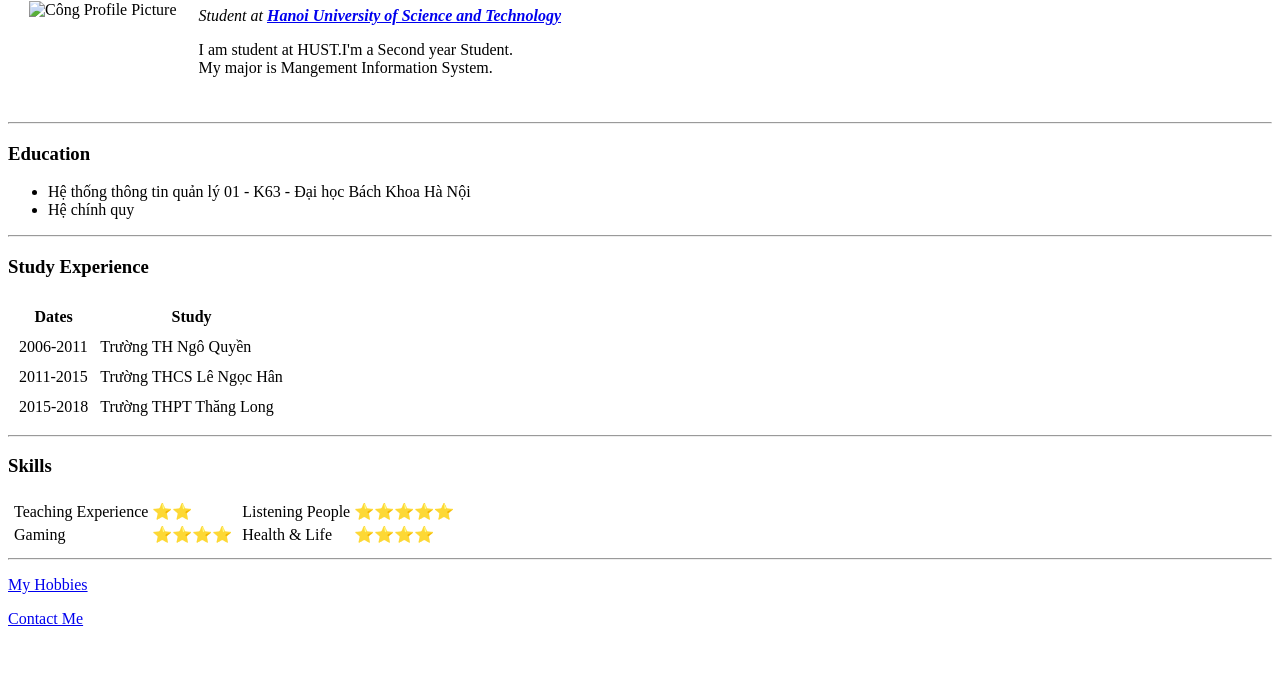
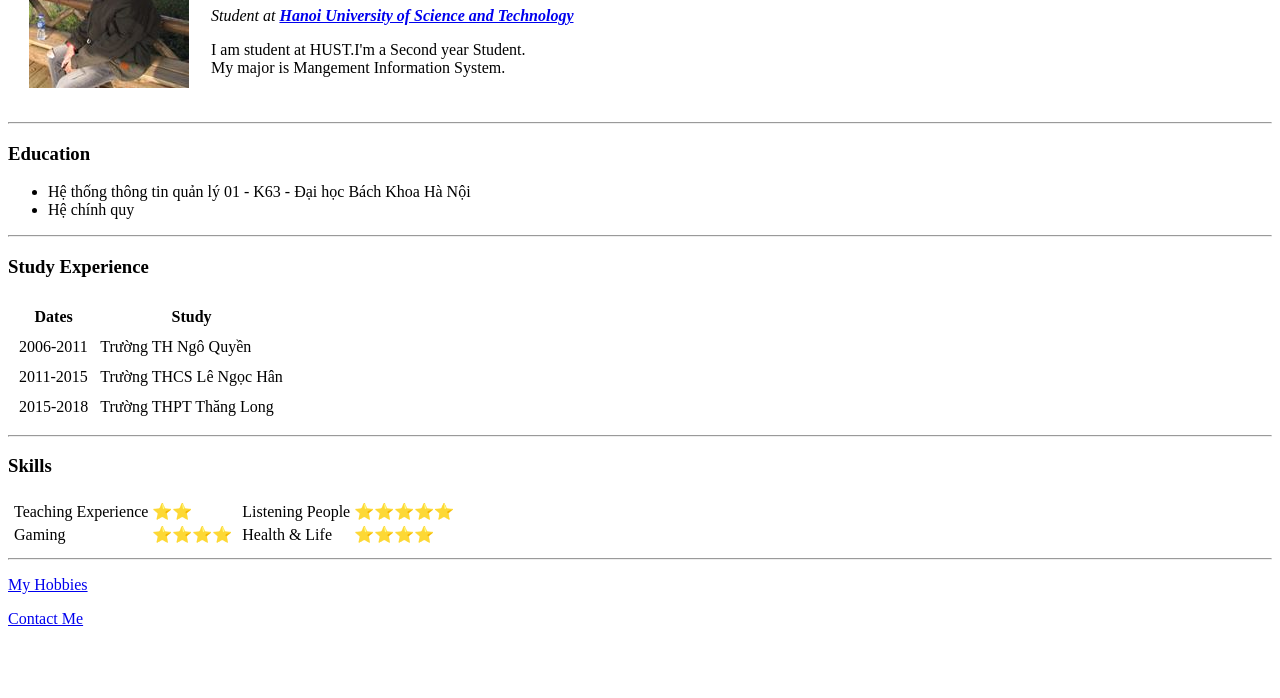
Before and after one commit to chicongpham235/CV, a plain HTML site: page index.html in a window 1280 px wide. Shown: the part 102-800 px from the top of the page. Drawn offline with Linux system fonts and the light colour scheme.

Commit message:
Add files via upload

```diff
--- a/index.html
+++ b/index.html
@@ -9,7 +9,7 @@
 <body>
   <table cellspacing="20">
     <tr>
-      <td><img src="images/1.jpg" alt="Công Profile Picture"></td>
+      <td><img src="1.jpg" alt="Công Profile Picture"></td>
       <td>
         <h1>Phạm Chí Công</h1>
         <p>
```
